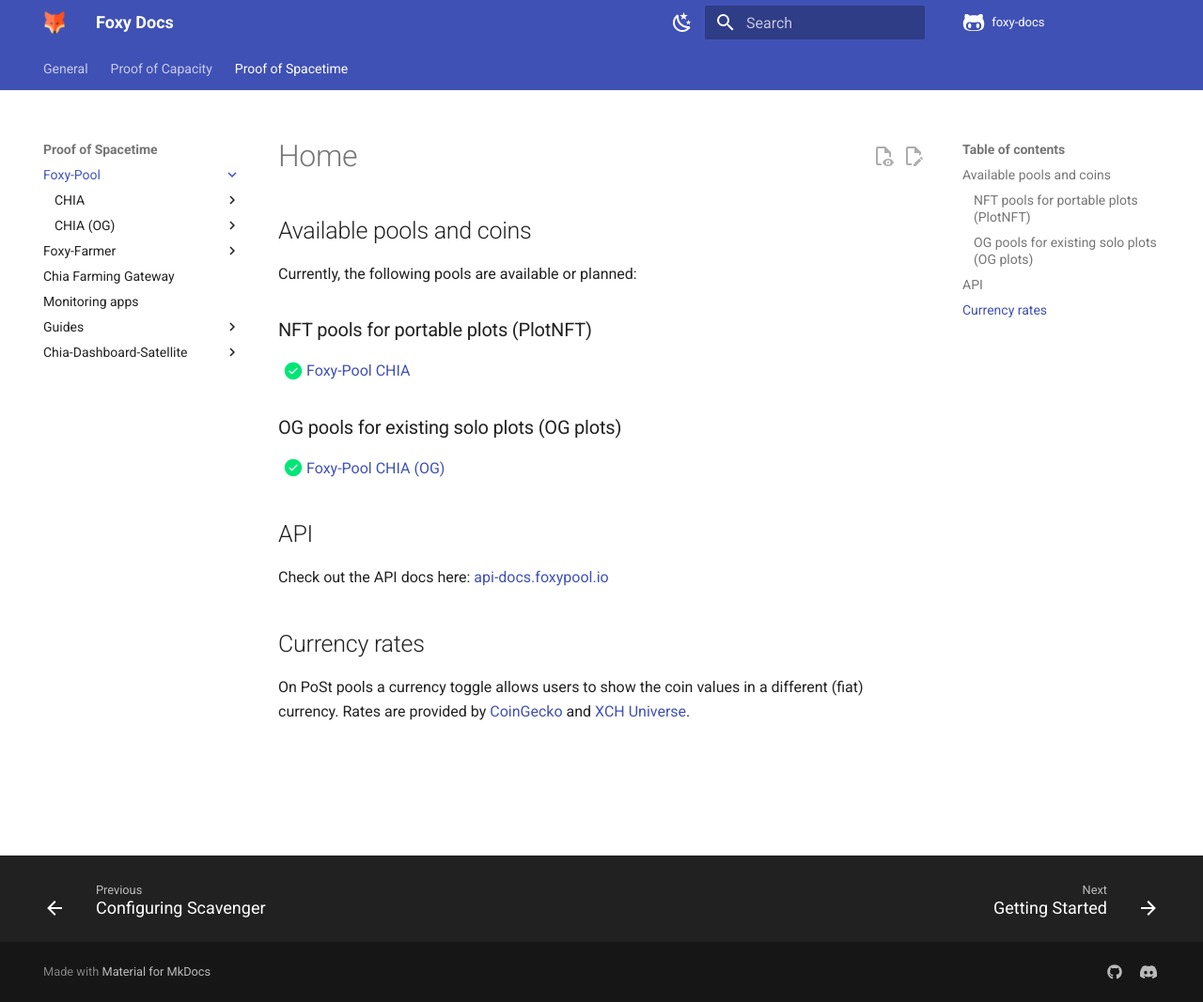
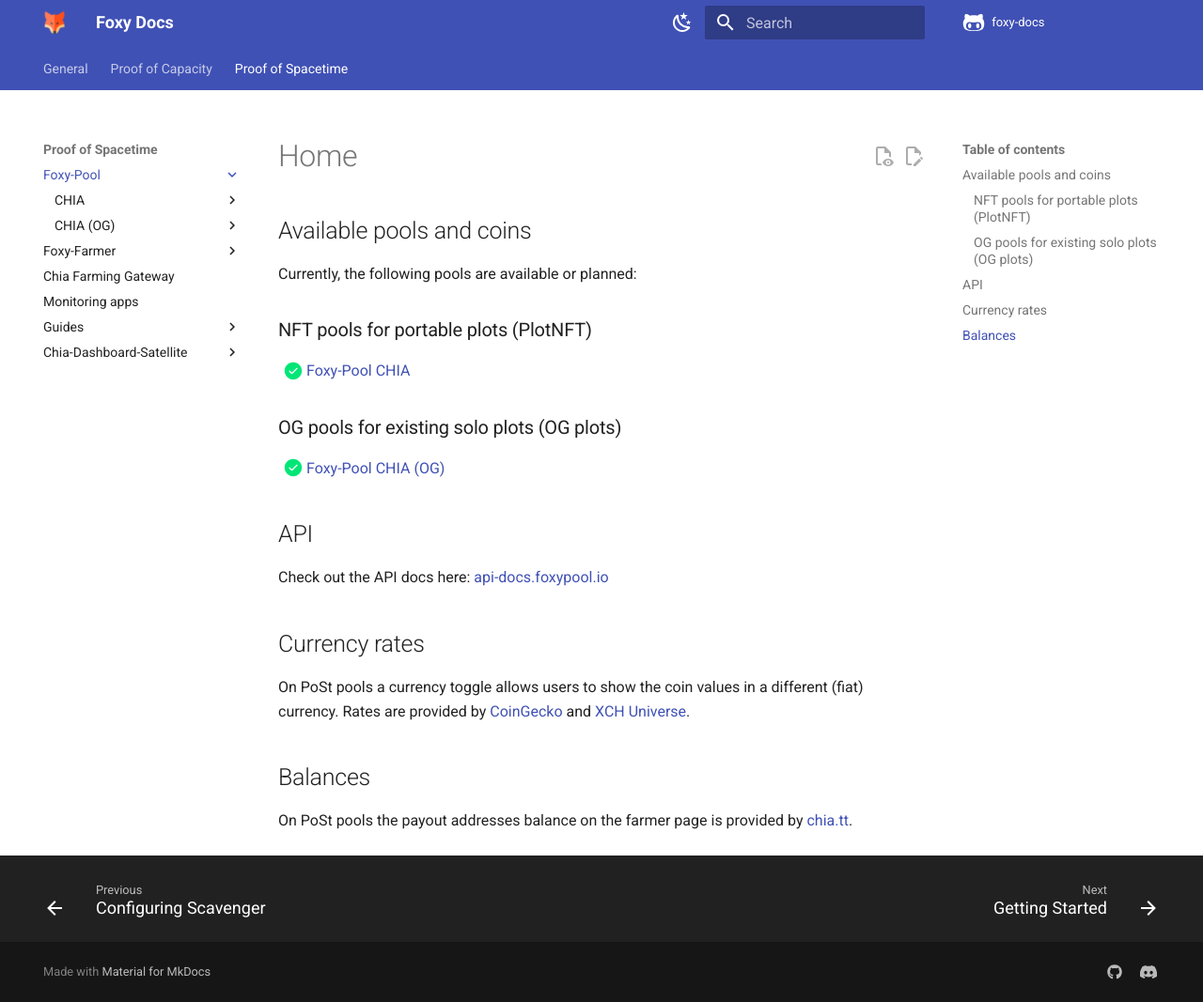
Before and after one commit to foxypool/docs, an MkDocs documentation site: the page built from docs/proof-of-spacetime/foxy-pool/index.md, in a window 1280 px wide and 1067 px high. Shown: the whole window at 94% size. Built offline with MkDocs 1.6.1 and Material for MkDocs 9.7.7, drawn with Linux system fonts in a browser that asks for light colours; comment, search, counter and statistics services are not loaded.

Commit message:
Add link to chia.tt

```diff
--- a/docs/proof-of-spacetime/foxy-pool/index.md
+++ b/docs/proof-of-spacetime/foxy-pool/index.md
@@ -21,3 +21,7 @@
 ## Currency rates
 
 On PoSt pools a currency toggle allows users to show the coin values in a different (fiat) currency. Rates are provided by [CoinGecko](https://www.coingecko.com){target=_blank} and [XCH Universe](https://xchuniverse.com){target=_blank}.
+
+## Balances
+
+On PoSt pools the payout addresses balance on the farmer page is provided by [chia.tt](https://chia.tt){target=_blank}.
```
